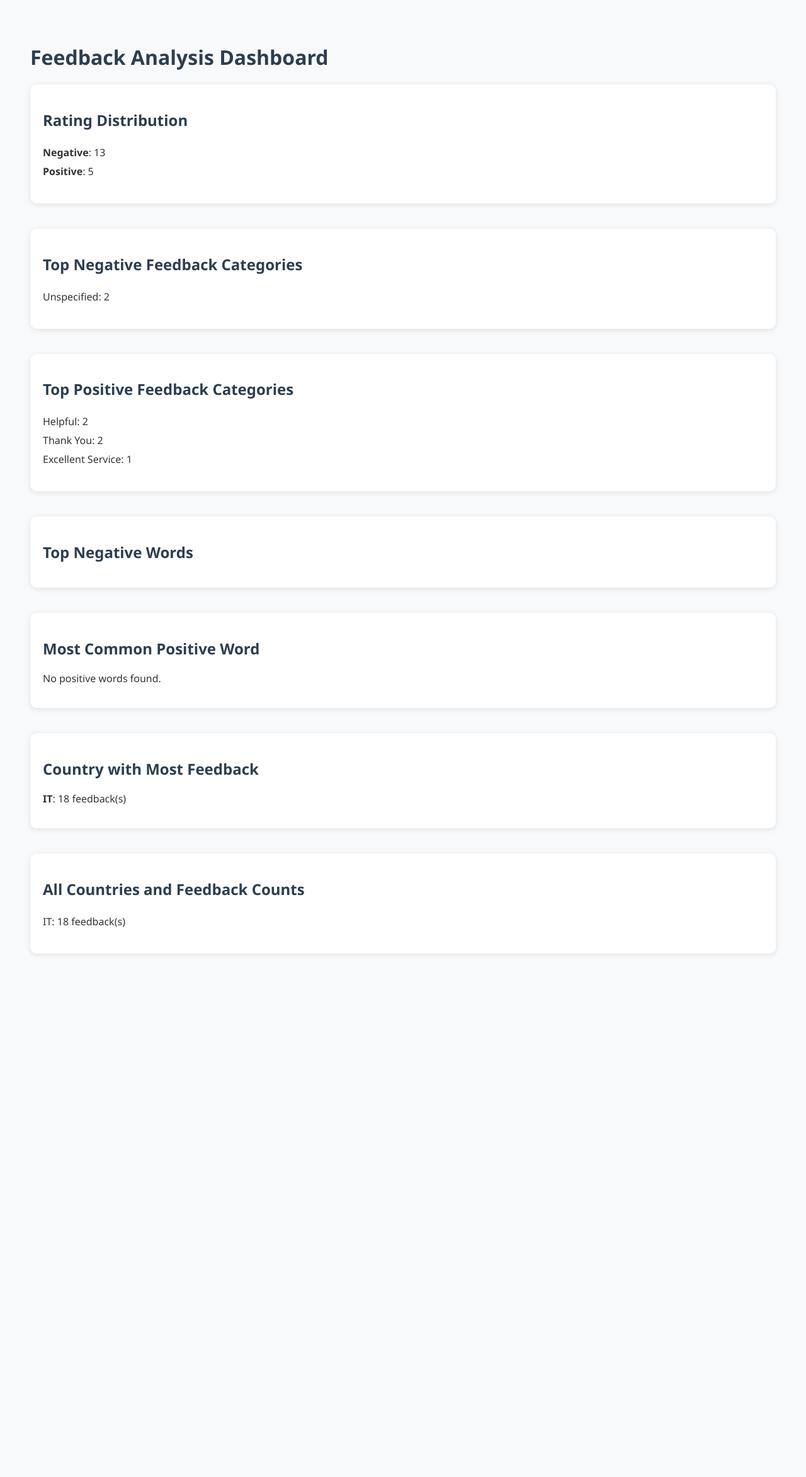
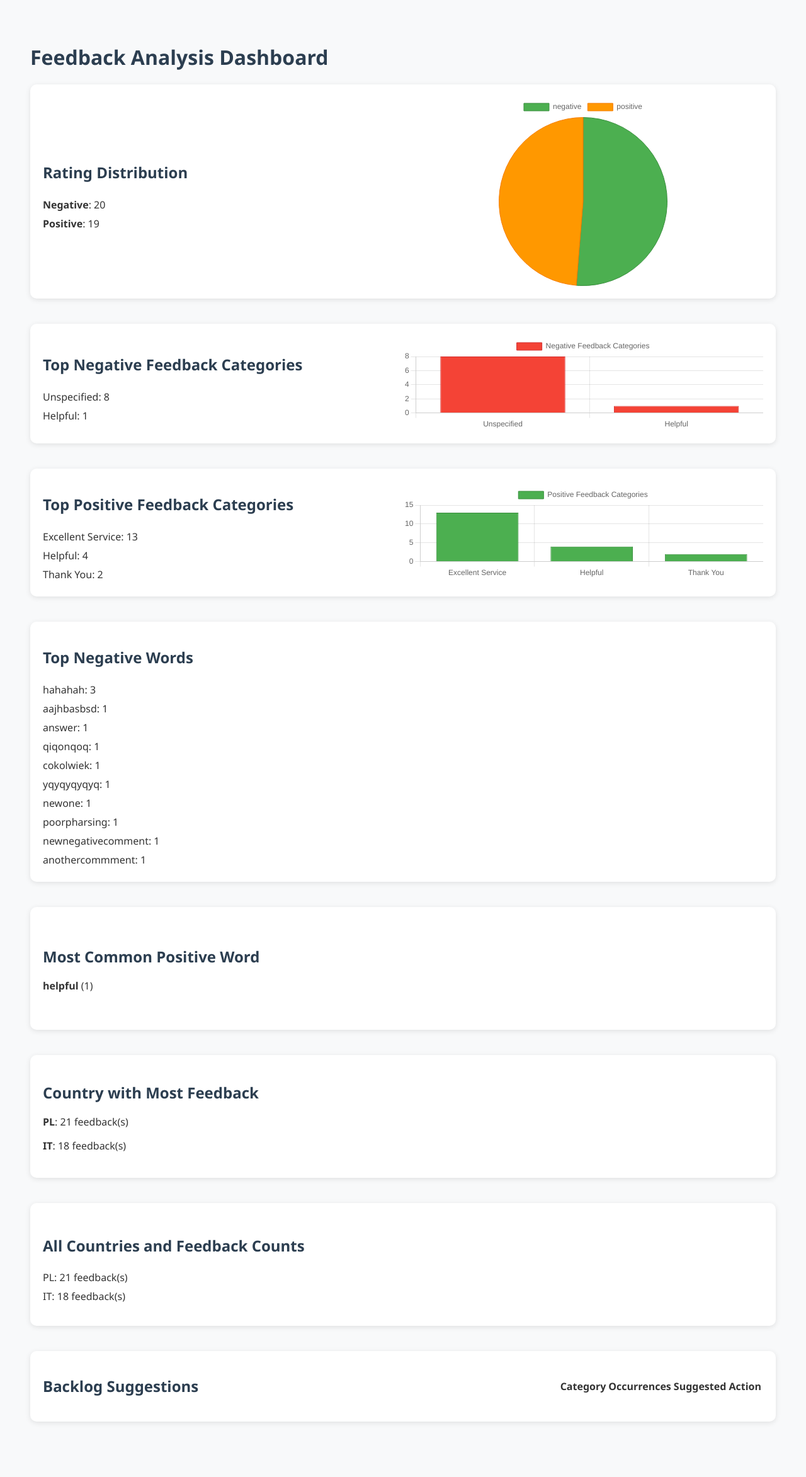
Before and after one commit to DomJab23/AIHackathon, a Flask app: page /analytics in a window 1280 px wide. Shown: the whole page at 63% size. Before the commit the page ends 1516 px from the top, so only its background shows below. Run offline with Flask 3, Linux system fonts and the light colour scheme; lists and menus that the app fills with data are empty; a map, chart or similar area stays blank; parts of the project's set-up code (start-up, migrations or seed data) failed here and were passed over; some libraries are stand-ins or nearby versions.

Commit message:
analytics

```diff
--- a/app/app.py
+++ b/app/app.py
@@ -63,11 +63,37 @@ def get_user_country():
         print(f"Error fetching country: {e}")
         return "Unknown"
 
+category_suggestions = {
+    "Incorrect Answer": "Improve intent recognition and response matching",
+    "Missing Knowledge": "Expand knowledge base for common questions",
+    "Poor Phrasing": "Improve language generation templates for clarity",
+    "Too Technical": "Simplify technical language for general users",
+    "Not Specific Enough": "Provide more detailed and task-specific responses",
+    "Off-topic": "Improve contextual relevance of answers",
+    "Technical Issue": "Investigate performance/stability of assistant backend",
+    "Helpful": "Maintain strengths in response clarity and usefulness",
+    "Excellent Service": "Encourage consistency in high-quality support",
+    "Thank You": "Leverage positive signals for training data",
+    "Other": "Review manually for unique cases"
+}
+
 @app.route("/analytics")
 def show_analytics():
-    from data_processing.processing import get_feedback_analysis
+    # Call get_feedback_analysis to load the latest feedback data
     analysis = get_feedback_analysis()
-    return render_template("analytics.html", data=analysis)
+
+    backlog = []
+    category_counts = analysis.get('category_counts', {})
+    for category, count in category_counts.items():
+        suggestion = category_suggestions.get(category, "Review manually")
+        backlog.append({
+            "Category": category,
+            "Occurrences": count,
+            "Suggested Action": suggestion
+        })
+
+    return render_template("analytics.html", data=analysis, backlog=backlog)
+
 
 @app.route("/", methods=["GET"])
 def feedback_form():
--- a/app/data_processing/processing.py
+++ b/app/data_processing/processing.py
@@ -4,6 +4,7 @@ from nltk.corpus import stopwords
 from nltk.tokenize import word_tokenize
 from datetime import datetime
 import os
+from collections import Counter
 
 
 nltk.download('punkt')
@@ -45,15 +46,38 @@ top_country = df['country'].value_counts().head(1)
 all_countries = df['country'].value_counts()
 
 def get_feedback_analysis():
+    # Read the latest feedback data from the CSV file
+    df = pd.read_csv('feedback.csv')
+
+    # Analyze rating distribution
+    rating_counts = df['rating'].value_counts().to_dict()
+
+    # Categorize feedback (positive, negative, etc.)
+    common_negative_categories = df[df['rating'].str.lower() == 'negative']['category'].value_counts().to_dict()
+    common_positive_categories = df[df['rating'].str.lower() == 'positive']['category'].value_counts().to_dict()
+
+    # Extract common negative words
+    negative_comments = df[df['rating'].str.lower() == 'negative']['comment']
+    negative_words = ' '.join(negative_comments).split()
+    common_neg_words = Counter(negative_words).most_common(10)
+
+    # Extract common positive words (if needed)
+    positive_comments = df[df['rating'].str.lower() == 'positive']['comment']
+    positive_words = ' '.join(positive_comments).split()
+    common_positive_words = Counter(positive_words).most_common(1)
+
+    # Analyze the countries with the most feedback
+    top_country = df['country'].value_counts().head(5).to_dict()
+
+    # All countries and their feedback counts
+    all_countries = df['country'].value_counts().to_dict()
+
     return {
-        "common_negative_categories": common_negative_categories.to_dict(),
-        "common_positive_categories": common_positive_categories.to_dict(),
-        "rating_counts": rating_counts.to_dict(),
-        "common_neg_words": common_neg_words,
-        "common_positive_words": common_positive_words,
-        "top_country": top_country.to_dict(),
-        "all_countries": all_countries.to_dict(),
-        "total_feedback": len(df),
-        "positive_feedback": len(df[df['rating'] == 'positive']),
-        "negative_feedback": len(df[df['rating'] == 'negative']),
+        'rating_counts': rating_counts,
+        'common_negative_categories': common_negative_categories,
+        'common_positive_categories': common_positive_categories,
+        'common_neg_words': common_neg_words,
+        'common_positive_words': common_positive_words,
+        'top_country': top_country,
+        'all_countries': all_countries,
     }
--- a/app/templates/analytics.html
+++ b/app/templates/analytics.html
@@ -19,20 +19,34 @@
             background: white;
             border-radius: 10px;
             box-shadow: 0 2px 8px rgba(0,0,0,0.1);
+            display: flex; /* Flexbox to align data and graph horizontally */
+            justify-content: space-between;
+            align-items: center;
         }
-        ul {
+        .section ul {
             list-style-type: none;
             padding-left: 0;
+            margin: 0;
         }
-        li {
+        .section li {
             padding: 4px 0;
         }
+        .graph-container {
+            width: 50%; /* Make the graph container take up half the space */
+        }
+        canvas {
+            width: 100%% !important; /* Full width of the container */
+            height: 100%% !important; /* Keep aspect ratio */
+        }
     </style>
+    <script src="https://cdn.jsdelivr.net/npm/chart.js"></script>
 </head>
 <body>
     <h1>Feedback Analysis Dashboard</h1>
 
+    <!-- Rating Distribution -->
     <div class="section">
+        <div class="data-container">
             <h2>Rating Distribution</h2>
             <ul>
                 {% for rating, count in data.rating_counts.items() %}
@@ -40,8 +54,15 @@
                 {% endfor %}
             </ul>
         </div>
+        <div class="graph-container">
+            <!-- Graph for Rating Distribution -->
+            <canvas id="ratingChart"></canvas>
+        </div>
+    </div>
 
+    <!-- Top Negative Feedback Categories -->
     <div class="section">
+        <div class="data-container">
             <h2>Top Negative Feedback Categories</h2>
             <ul>
                 {% for category, count in data.common_negative_categories.items() %}
@@ -49,8 +70,15 @@
                 {% endfor %}
             </ul>
         </div>
+        <div class="graph-container">
+            <!-- Graph for Negative Feedback Categories -->
+            <canvas id="negativeCategoriesChart"></canvas>
+        </div>
+    </div>
 
+    <!-- Top Positive Feedback Categories -->
     <div class="section">
+        <div class="data-container">
             <h2>Top Positive Feedback Categories</h2>
             <ul>
                 {% for category, count in data.common_positive_categories.items() %}
@@ -58,8 +86,15 @@
                 {% endfor %}
             </ul>
         </div>
+        <div class="graph-container">
+            <!-- Graph for Positive Feedback Categories -->
+            <canvas id="positiveCategoriesChart"></canvas>
+        </div>
+    </div>
 
+    <!-- Top Negative Words -->
     <div class="section">
+        <div class="data-container">
             <h2>Top Negative Words</h2>
             <ul>
                 {% for word, count in data.common_neg_words %}
@@ -67,8 +102,15 @@
                 {% endfor %}
             </ul>
         </div>
+        <div class="graph-container">
+            <!-- Graph for Negative Words -->
+            <canvas id="negativeWordsChart"></canvas>
+        </div>
+    </div>
 
+    <!-- Most Common Positive Word -->
     <div class="section">
+        <div class="data-container">
             <h2>Most Common Positive Word</h2>
             {% if data.common_positive_words %}
                 <p><strong>{{ data.common_positive_words[0][0] }}</strong> ({{ data.common_positive_words[0][1] }})</p>
@@ -76,14 +118,29 @@
                 <p>No positive words found.</p>
             {% endif %}
         </div>
+        <div class="graph-container">
+            <!-- Graph for Positive Words -->
+            <canvas id="positiveWordsChart"></canvas>
+        </div>
+    </div>
+
+    <!-- Country with Most Feedback -->
     <div class="section">
+        <div class="data-container">
             <h2>Country with Most Feedback</h2>
             {% for country, count in data.top_country.items() %}
                 <p><strong>{{ country }}</strong>: {{ count }} feedback(s)</p>
             {% endfor %}
         </div>
+        <div class="graph-container">
+            <!-- Graph for Country with Most Feedback -->
+            <canvas id="countryFeedbackChart"></canvas>
+        </div>
+    </div>
 
+    <!-- All Countries and Feedback Counts -->
     <div class="section">
+        <div class="data-container">
             <h2>All Countries and Feedback Counts</h2>
             <ul>
                 {% for country, count in data.all_countries.items() %}
@@ -91,5 +148,106 @@
                 {% endfor %}
             </ul>
         </div>
+        <div class="graph-container">
+            <!-- Graph for All Countries -->
+            <canvas id="allCountriesChart"></canvas>
+        </div>
+    </div>
+
+    <!-- Backlog Suggestions -->
+    <div class="section">
+        <h2>Backlog Suggestions</h2>
+        <table>
+            <thead>
+                <tr>
+                    <th>Category</th>
+                    <th>Occurrences</th>
+                    <th>Suggested Action</th>
+                </tr>
+            </thead>
+            <tbody>
+                {% for item in backlog %}
+                    <tr {% if item['Occurrences'] > 10 %}class="high-priority"{% endif %}>
+                        <td>{{ item['Category'] }}</td>
+                        <td>{{ item['Occurrences'] }}</td>
+                        <td>{{ item['Suggested Action'] }}</td>
+                    </tr>
+                {% endfor %}
+            </tbody>
+        </table>
+    </div>
+
+    <!-- Auto-refresh the page every 5 seconds -->
+    <script>
+        setInterval(function() {
+            window.location.reload();
+        }, 5000); // 5000 milliseconds = 5 seconds
+    </script>
+
+    <!-- Chart.js Data Rendering -->
+    <script>
+        // Rating Distribution Chart
+        var ratingData = {
+            labels: {{ data.rating_counts.keys() | list | tojson }},
+            datasets: [{
+                label: 'Rating Distribution',
+                data: {{ data.rating_counts.values() | list | tojson }},
+                backgroundColor: ['#4CAF50', '#FF9800', '#F44336'],
+                borderColor: ['#388E3C', '#F57C00', '#D32F2F'],
+                borderWidth: 1
+            }]
+        };
+
+        var ratingChart = new Chart(document.getElementById("ratingChart"), {
+            type: 'pie',
+            data: ratingData,
+            options: {
+                responsive: true,
+                maintainAspectRatio: false
+            }
+        });
+
+        // Negative Feedback Categories Chart
+        var negativeCategoriesData = {
+            labels: {{ data.common_negative_categories.keys() | list | tojson }},
+            datasets: [{
+                label: 'Negative Feedback Categories',
+                data: {{ data.common_negative_categories.values() | list | tojson }},
+                backgroundColor: '#F44336',
+                borderColor: '#D32F2F',
+                borderWidth: 1
+            }]
+        };
+
+        var negativeCategoriesChart = new Chart(document.getElementById("negativeCategoriesChart"), {
+            type: 'bar',
+            data: negativeCategoriesData,
+            options: {
+                responsive: true,
+                maintainAspectRatio: false
+            }
+        });
+
+        // Positive Feedback Categories Chart
+        var positiveCategoriesData = {
+            labels: {{ data.common_positive_categories.keys() | list | tojson }},
+            datasets: [{
+                label: 'Positive Feedback Categories',
+                data: {{ data.common_positive_categories.values() | list | tojson }},
+                backgroundColor: '#4CAF50',
+                borderColor: '#388E3C',
+                borderWidth: 1
+            }]
+        };
+
+        var positiveCategoriesChart = new Chart(document.getElementById("positiveCategoriesChart"), {
+            type: 'bar',
+            data: positiveCategoriesData,
+            options: {
+                responsive: true,
+                maintainAspectRatio: false
+            }
+        });
+    </script>
 </body>
 </html>
```
Also changed, not shown: app/feedback.csv (+21 -0 lines). Lines whose indentation alone changed are shown as unchanged.
